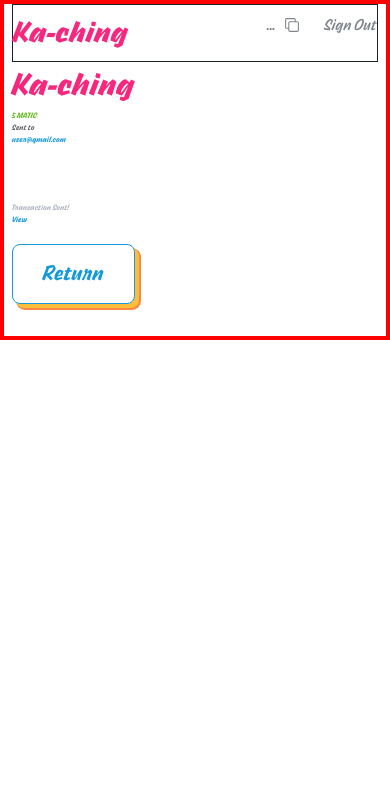
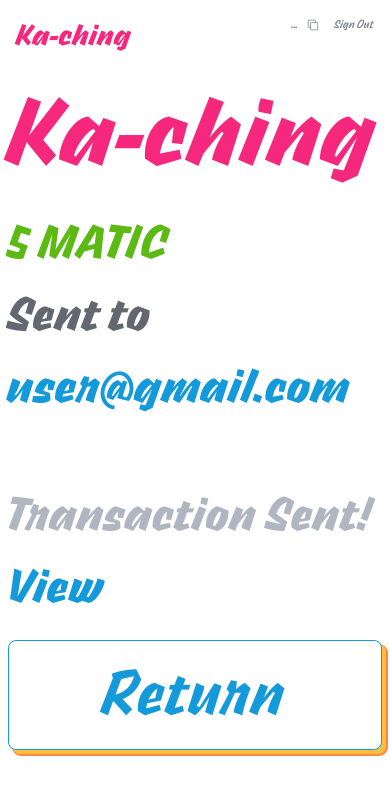
Before and after one commit to UseKeyp/kaching-app, a Next.js app: page /confirmation in a window 390 px wide. Shown: the top 794 px of the page. Built offline with nearby package versions, Linux system fonts and the light colour scheme; no server answers; sample sign-in values are in the browser's storage.

Commit message:
fixed mobile responsive sizes

```diff
--- a/components/CashOut.tsx
+++ b/components/CashOut.tsx
@@ -21,10 +21,9 @@ const CashOut = () => {
 
   return (
     <Box px="1rem" w="full" mt="3rem">
+      <Box border="1px" h="100vh" alignContent="space-around">
         <Heading as="h3">
-        <Text fontSize="0.5rem" color="socialIconsGray">
-          Withdraw from your Wallet
-        </Text>
+          <Text color="socialIconsGray">Withdraw from your Wallet</Text>
         </Heading>
         <VStack spacing="1.5rem" mt="1.5rem">
           {/* <Box w="full">
@@ -53,6 +52,7 @@ const CashOut = () => {
           </Button>
         </Box>
       </Box>
+    </Box>
   );
 };
 
--- a/components/Fund.tsx
+++ b/components/Fund.tsx
@@ -39,9 +39,7 @@ const Fund = () => {
   return (
     <Box px="1rem" w="full" mt="3rem">
       <Heading as="h3">
-        <Text fontSize="0.5rem" color="socialIconsGray">
-          Fund your Wallet
-        </Text>
+        <Text color="socialIconsGray">Fund your Wallet</Text>
       </Heading>
       <VStack spacing="1.5rem" mt="1.5rem">
         <Box w="full">
--- a/components/Navbar.tsx
+++ b/components/Navbar.tsx
@@ -44,25 +44,26 @@ const Navbar = () => {
   };
 
   return (
-    <Flex w="100%" py="0.5rem" border="1px">
-      <Box w="50%">
+    <Flex w="100vw" px="1rem" py="1rem">
+      {/* Box houses logo */}
+      <Box w="50%" alignSelf="start">
         <Link href="/">
           <Heading as="h1" color="pink" onClick={() => handleHomePage()}>
             <Text fontWeight="extrabold">Ka-ching</Text>
           </Heading>
         </Link>
       </Box>
-      <VStack w="50%" alignItems="end" spacing={-0.5}>
+      {/* VStack houses everything else */}
+      <VStack
+        w="50%"
+        alignItems="end"
+        spacing={-0.5}
+        fontSize={["0.75rem", "1rem", "1.25rem", "1.25rem"]}
+      >
         {session && (
-          <HStack>
-            <HStack
-              fontSize="1rem"
-              color="#80858E"
-              fontWeight="normal"
-              _hover={{
-                pointer: "cursor",
-              }}
-            >
+          // HStack houses address and sign out
+          <HStack fontWeight="normal" color="loginBtnGray" mb="0.5rem">
+            <HStack>
               <Text>
                 {address?.slice(0, 7)}
                 <span>...</span>
@@ -71,7 +72,7 @@ const Navbar = () => {
               <Tooltip
                 label="Address copied to clipboard"
                 isOpen={openTooltip}
-                placement="bottom-start"
+                placement="bottom-end"
               >
                 <Box onClick={handleCopyAddress}>
                   <RxCopy />
@@ -79,16 +80,15 @@ const Navbar = () => {
               </Tooltip>
             </HStack>
 
-            <Box pl="1rem" rounded="md" onClick={() => signOut()}>
-              <Text fontSize="1rem" fontWeight="normal" color="loginBtnGray">
-                Sign Out
-              </Text>
+            <Box pl={["0.5rem", "1rem"]} onClick={() => signOut()}>
+              <Text>Sign Out</Text>
             </Box>
           </HStack>
         )}
+        {/* HStack houses social logo and username */}
         <HStack>
           <Box>{renderSocialLogo()}</Box>
-          <Text fontSize="1.5rem" fontWeight="medium" color="formBlueDark">
+          <Text fontWeight="medium" color="formBlueDark">
             {username}
           </Text>
         </HStack>
--- a/components/layout.tsx
+++ b/components/layout.tsx
@@ -1,5 +1,5 @@
 import React, { ReactNode } from "react";
-import { Flex, VStack } from "@chakra-ui/react";
+import { Box, VStack } from "@chakra-ui/react";
 import HeadMetadata from "./HeadMetadata";
 
 interface LayoutProps {
@@ -8,21 +8,20 @@ interface LayoutProps {
 
 const Layout: React.FC<LayoutProps> = ({ children }) => {
   return (
-    <div>
+    <>
       <HeadMetadata />
-      <VStack
+      <Box
         alignItems="start"
-        px={["0.5rem", "1rem"]}
+        maxW="100vw"
+        maxH="100vh"
         pb="1rem"
-        fontSize="60px"
+        fontSize="1rem"
         fontWeight="extrabold"
         fontFamily="sharpie"
-        border="4px solid red"
-        // w="100vh"
       >
         {children}
-      </VStack>
-    </div>
+      </Box>
+    </>
   );
 };
 
--- a/pages/confirmation.tsx
+++ b/pages/confirmation.tsx
@@ -23,17 +23,22 @@ const Confirmation = () => {
   return (
     <>
       <Navbar />
-      <VStack fontWeight="bold">
-        <Heading
-          as="h1"
-          fontSize="2rem"
-          lineHeight="2rem"
-          fontWeight="extrabold"
+      <VStack fontWeight="extrabold" px="0.5rem" fontSize={["3rem"]}>
+        <Box
+          w="full"
+          // py="3rem"
         >
-          Ka-ching
-        </Heading>
+          <Heading
+            w="full"
+            as="h1"
+            fontSize={["6rem", "8rem"]}
+            fontWeight="extrabold"
+          >
+            Ka-ching
+          </Heading>
+        </Box>
         <Stack w="full" spacing={"-0.75rem"} pb="3rem">
-          <HStack fontSize="0.5rem">
+          <HStack>
             <Text color="formGreen">
               {/* {asset === "USDC" ? "$" : null}
               {amount} */}
@@ -42,12 +47,10 @@ const Confirmation = () => {
             <Text color="assetOrange">{/* {asset} */}</Text>
           </HStack>
           <Box>
-            <Text color="loginGray" fontSize="0.5rem">
-              Sent to
-            </Text>
+            <Text color="loginGray">Sent to</Text>
           </Box>
           <Box>
-            <Text color="formBlueDark" fontSize="0.5rem">
+            <Text color="formBlueDark">
               {/* {username} */}
               user@gmail.com
             </Text>
@@ -55,14 +58,10 @@ const Confirmation = () => {
         </Stack>
         <Stack w="full" spacing={"-0.75rem"}>
           <Box>
-            <Text color="lightGray" fontSize="0.5rem">
-              Transaction Sent!
-            </Text>
+            <Text color="lightGray">Transaction Sent!</Text>
           </Box>
           <Box onClick={handleViewTx}>
-            <Text color="formBlueDark" fontSize="0.5rem">
-              View
-            </Text>
+            <Text color="formBlueDark">View</Text>
           </Box>
 
           <Box>
--- a/theme/components/Button.ts
+++ b/theme/components/Button.ts
@@ -4,7 +4,7 @@ const Button = defineStyleConfig({
   baseStyle: {
     fontWeight: "bold",
     borderRadius: "lg",
-    fontSize: "1.34rem",
+    fontSize: "4rem",
     _active: {
       transform: "translateY(2px)",
       bgColor: "#fafafa",
@@ -27,7 +27,7 @@ const Button = defineStyleConfig({
     formGray: (props: StyleFunctionProps) => ({
       border: "1px",
       boxShadow: "4px 4px 0px 0px #B0B6C1, 5px 5px 0px 1px #80858E",
-      fontSize: "1.34rem",
+      fontSize: "4rem",
       color: "socialIconsGray",
       my: "1rem",
       w: "full",
@@ -44,7 +44,7 @@ const Button = defineStyleConfig({
     formBlue: (props: StyleFunctionProps) => ({
       border: "1px",
       boxShadow: "4px 4px 0px 0px #FCBF3B, 5px 5px 0px 1px #FF8643",
-      fontSize: "1.34rem",
+      fontSize: "4rem",
       color: "formBlueDark",
       my: "1rem",
       w: "full",
--- a/theme/components/Input.ts
+++ b/theme/components/Input.ts
@@ -7,19 +7,23 @@ const Input = helpers.defineMultiStyleConfig({
   baseStyle: (props: StyleFunctionProps) => ({
     field: {
       bg: "white",
-      fontWeight: "bold",
-      py: ".1rem",
+      fontWeight: "extrabold",
+      py: "1rem",
+      overflow: "visible !important",
       _placeholder: {
-        px: "0.1rem",
+        px: "0.5rem",
       },
     },
   }),
   variants: {
     default: (props: StyleFunctionProps) => ({
       field: {
-        fontSize: "1.34rem",
-        px: "0.1rem",
+        // border: "1px solid",
+        fontSize: "5rem",
+        py: "2.5rem",
+        px: "-1rem",
         color: props.color,
+        overflow: "visible !important",
         _placeholder: {
           color: props.color,
         },
```
Also changed, not shown: components/AssetModal.tsx (+5 -18 lines), components/ReviewTransfer.tsx (+8 -16 lines), components/TransactionSlider.tsx (+20 -13 lines), components/TransferForm.tsx (+12 -9 lines). Lines whose indentation alone changed are shown as unchanged.
